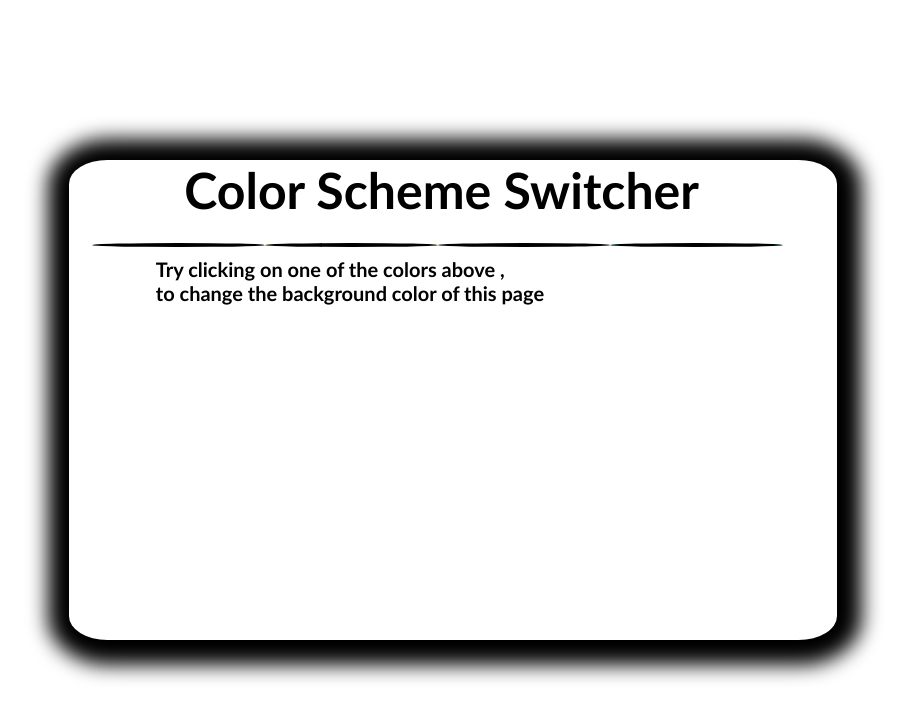
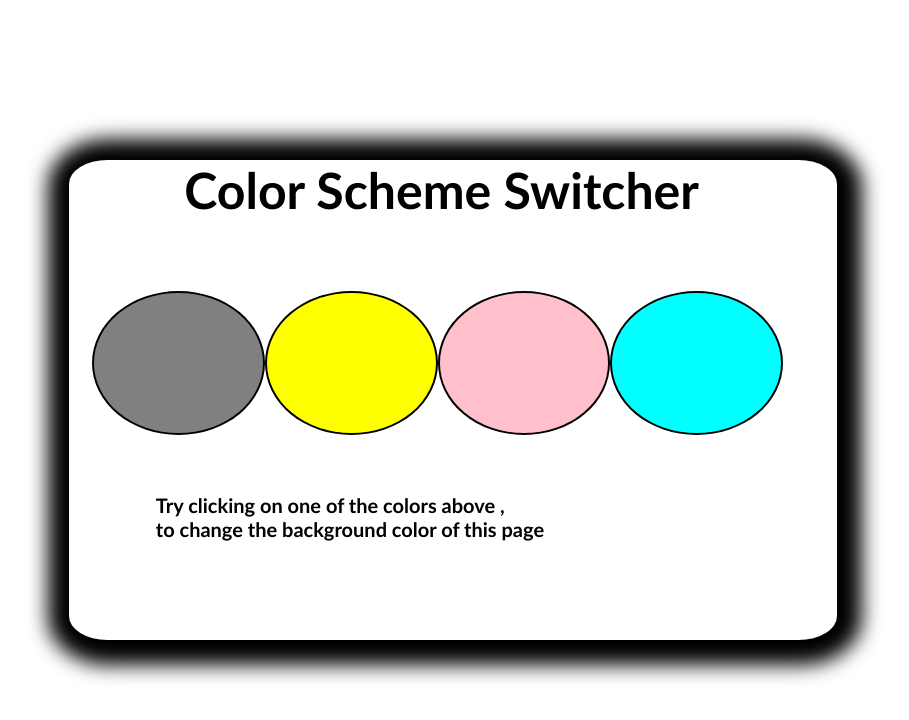
Before and after one commit to VARSHA-MALVIYA/color-scheme-switcher, a plain HTML site: page index.html in a window 1280 px wide. Shown: the whole page, without its empty margins (187-1096 px from the left). Drawn offline with Linux system fonts and the light colour scheme.

Commit message:
Update index.html

```diff
--- a/index.html
+++ b/index.html
@@ -9,7 +9,6 @@
 
 <body>
       <div id="main">
-        <div id="second">
         <h2 id="header">Color Scheme Switcher</h2>
 
         <div id="divcon">
@@ -18,7 +17,7 @@
         <div class="button" id="pink"></div>
         <div class="button" id="cyan"></div>
         </div>
-        </div>
+
         <h2 id="footer">
             Try clicking on one of the  colors above ,<br>
             <span> to change the background color of this page</span>
```
